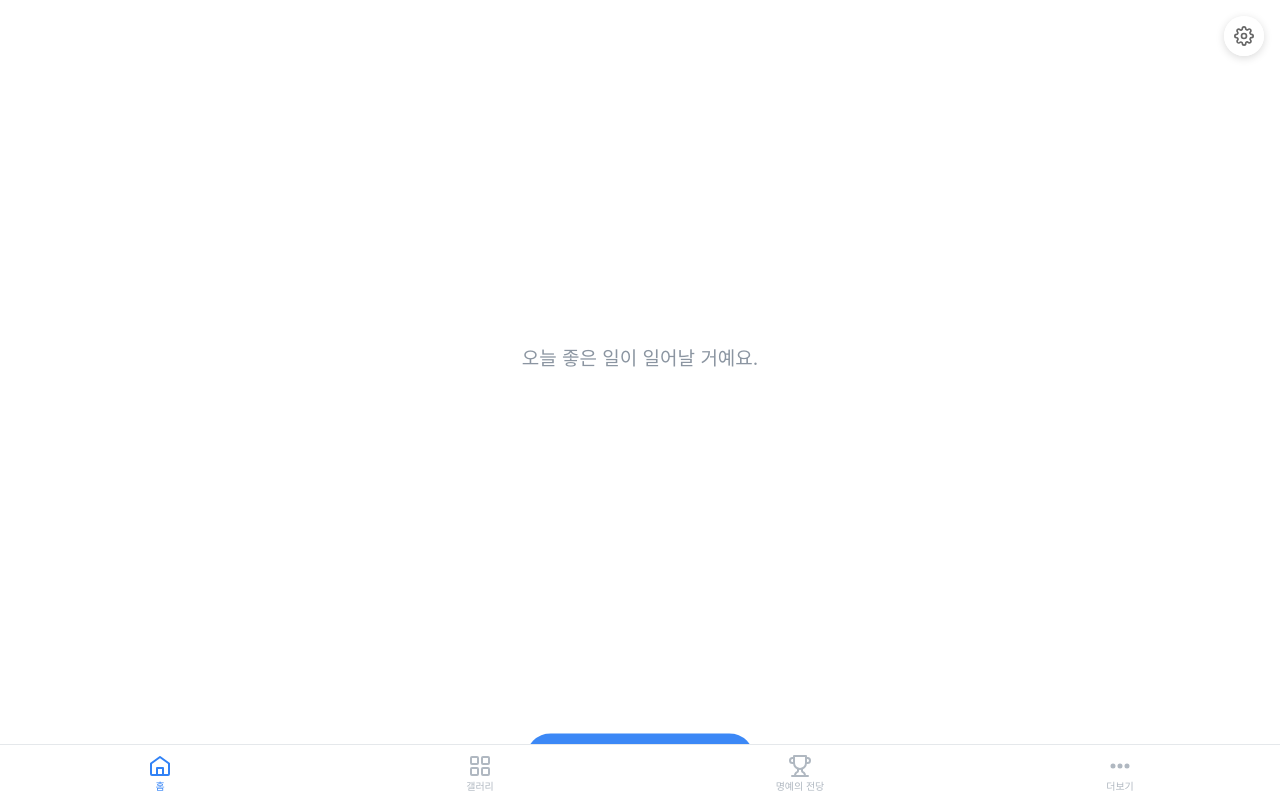
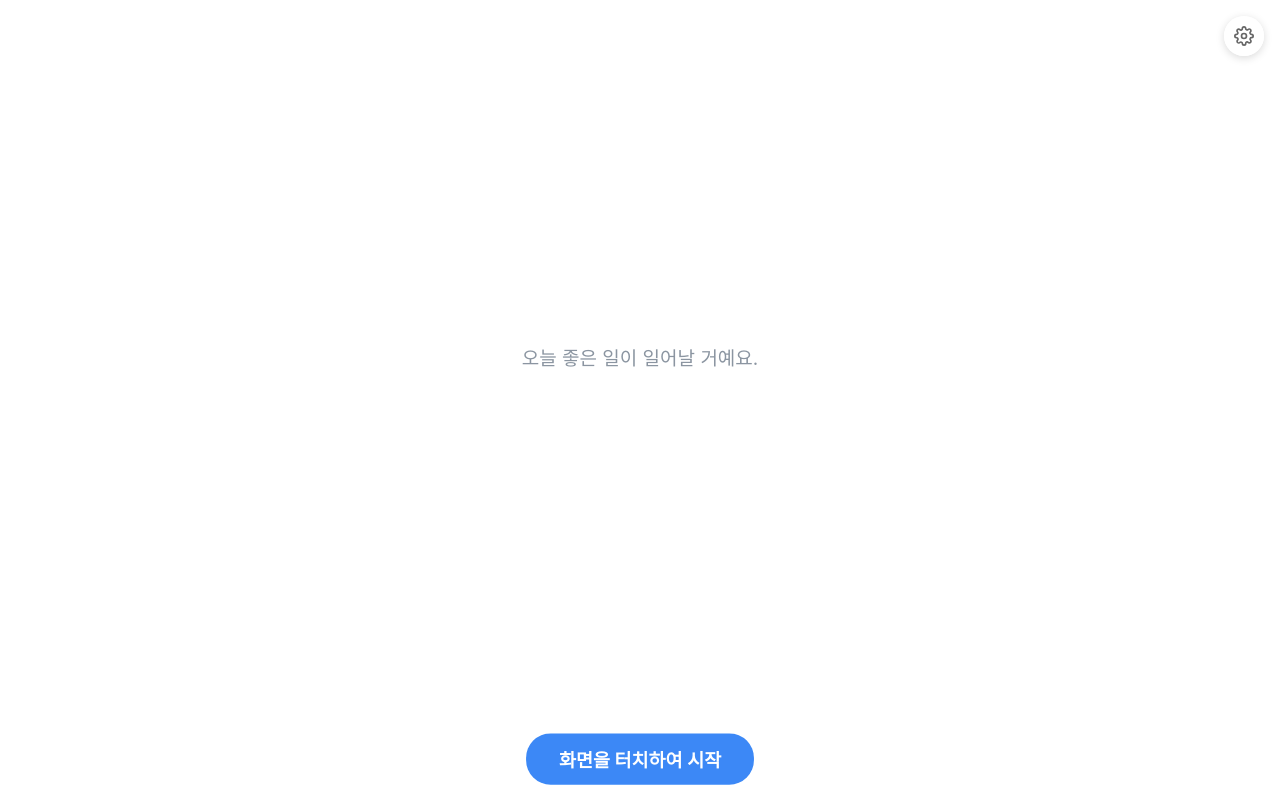
Before and after one commit to redeyepark/AEC_Coloring, a React (Vite) app: page / in a window 1280 px wide. Built offline with nearby package versions, Linux system fonts and the light colour scheme; no server answers; a web font is replaced by a local one.

Commit message:
refactor: 메인 페이지에서 BottomTabBar 제거
Co-Authored-By: Claude Opus 4.6 <noreply@anthropic.com>

```diff
--- a/src/App.tsx
+++ b/src/App.tsx
@@ -187,7 +187,6 @@ export default function App() {
           onStart={handleStart}
           onAdminOpen={() => setShowAdmin(true)}
         />
-        <BottomTabBar activeTab={activeTab} onTabChange={handleTabChange} visible={true} />
         {adminOverlay}
       </div>
     );
```
